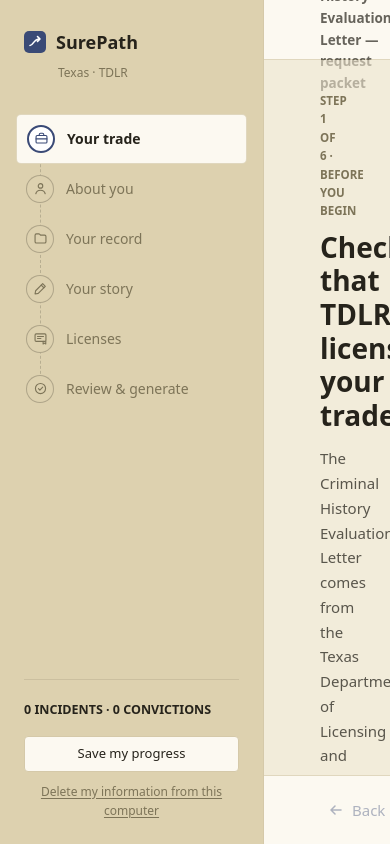
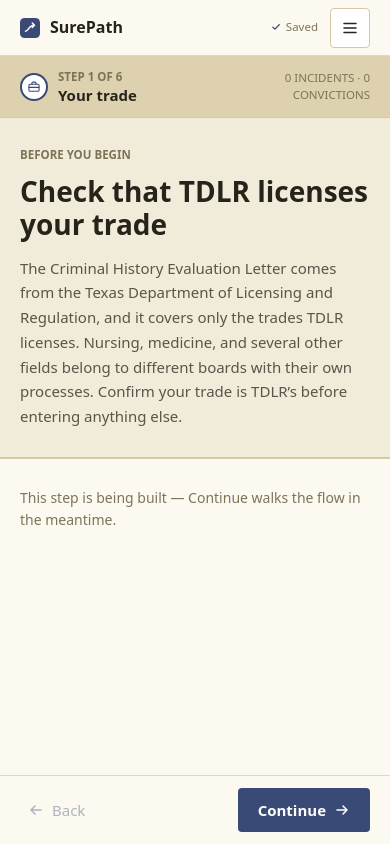
Before and after one commit to InvoluntaryRecombinator/surepath, a React (Vite) app: page /texas/apply in a window 390 px wide. Built offline with nearby package versions, Linux system fonts and the light colour scheme.

Commit message:
feat: build a complete compact application shell
Replace the fixed desktop rail below 1024px with a compact current-step header and accessible menu that preserves backward navigation, save, delete, and record counts.

```diff
--- a/src/app/AppLayout.tsx
+++ b/src/app/AppLayout.tsx
@@ -12,6 +12,7 @@ import { Button } from '../ui/Button'
 import { ArrowLeft, ArrowRight, CheckSmall } from '../ui/icons'
 import { SectionBriefing } from '../ui/SectionIntro'
 import { useAppStore } from './storeContext'
+import { MobileRail } from './MobileRail'
 import { Rail } from './Rail'
 
 export function AppLayout({ children }: { children: ReactNode }) {
@@ -30,10 +31,11 @@ export function AppLayout({ children }: { children: ReactNode }) {
       <Rail />
 
       <div className="flex min-w-0 flex-1 flex-col">
+        <MobileRail />
         {/* ── the content header bar — the pane's top edge. The rail already says where
             you are; this bar carries the one thing nothing else says: the formal name of
             the legal artifact being assembled. ─────────────────────────────────────────── */}
-        <header className="flex h-[60px] shrink-0 items-center justify-between border-b border-line/70 px-14">
+        <header className="hidden h-[60px] shrink-0 items-center justify-between border-b border-line/70 px-14 lg:flex">
           <p className="text-[13.5px] font-semibold text-ink/70">{config.processName}</p>
           <p className="flex items-center gap-2.5 text-muted">
             <span className="flex h-5 w-5 items-center justify-center rounded-full border border-line bg-field text-accent">
@@ -49,8 +51,8 @@ export function AppLayout({ children }: { children: ReactNode }) {
         {/* ── the sheet — content scrolls; the frame stays put. The briefing band rides
             at the top of the scroll: explanation above the seal, work below it. ────────── */}
         <main className="min-h-0 flex-1 overflow-y-auto">
-          <SectionBriefing section={stage} index={idx} total={config.sections.length} />
-          <div className="px-14 pb-20 pt-9">
+          <SectionBriefing section={stage} />
+          <div className="px-5 pb-16 pt-7 sm:px-8 sm:pb-20 sm:pt-9 lg:px-14">
             {state.resumed && (
               <p className="mb-8 flex max-w-[760px] items-baseline justify-between gap-4 rounded-[4px] border border-line/70 bg-ground/40 px-4 py-2.5 text-[13px] text-muted">
                 Welcome back — everything you entered is right where you left it.
@@ -70,7 +72,7 @@ export function AppLayout({ children }: { children: ReactNode }) {
 
         {/* ── the action bar — the pane's bottom edge ──────────────────────────────── */}
         <footer className="shrink-0 border-t border-line/70">
-          <div className="flex h-[68px] items-center justify-between px-14">
+          <div className="flex h-[68px] items-center justify-between px-5 sm:px-8 lg:px-14">
             <Button variant="ghost" disabled={isFirst} onClick={() => go(idx - 1)}>
               <ArrowLeft />
               Back
--- /dev/null
+++ b/src/app/MobileRail.tsx
@@ -0,0 +1,157 @@
+import * as Popover from '@radix-ui/react-popover'
+import { useNavigate } from 'react-router-dom'
+import { CheckSmall, Icon, Mark, Menu } from '../ui/icons'
+import { draftCounts } from './draft'
+import { DELETE_CONFIRM, downloadJson, formatCounter } from './railShared'
+import { eraseStoredData, useAppStore } from './storeContext'
+
+export function MobileRail() {
+  const { state, dispatch, config } = useAppStore()
+  const navigate = useNavigate()
+  const counts = draftCounts(state.draft)
+  const currentIdx = config.sections.findIndex((s) => s.id === state.sectionId)
+  const current = config.sections[currentIdx]
+
+  return (
+    <div className="shrink-0 lg:hidden">
+      <div className="flex h-14 items-center border-b border-line/70 px-5 sm:px-8">
+        <div className="flex items-center gap-2.5">
+          <Mark size={20} />
+          <span className="text-[16px] font-[750] text-ink">SurePath</span>
+        </div>
+        <p className="ml-auto mr-3 flex items-center gap-1.5 text-[11.5px] font-medium text-muted">
+          <span className="text-accent">
+            <CheckSmall size={8} />
+          </span>
+          Saved
+        </p>
+
+        <Popover.Root>
+          <Popover.Trigger asChild>
+            <button
+              type="button"
+              aria-label="Open application menu"
+              title="Application menu"
+              className="flex h-10 w-10 items-center justify-center rounded-[4px] border border-line bg-field text-ink transition-colors duration-150 hover:border-accent hover:text-accent"
+            >
+              <Menu />
+            </button>
+          </Popover.Trigger>
+          <Popover.Portal>
+            <Popover.Content
+              side="bottom"
+              align="end"
+              sideOffset={8}
+              collisionPadding={12}
+              className="z-50 w-[min(320px,calc(100vw-24px))] rounded-[6px] border border-line bg-field p-3"
+            >
+              <p className="px-2 pb-2 text-[12px] font-medium leading-[1.5] text-muted">
+                {config.processName}
+                <span className="mt-1 block text-[11.5px] font-normal">
+                  Saved on this computer. Never sent to our servers.
+                </span>
+              </p>
+              <nav aria-label="Application steps" className="border-y border-line/70 py-2">
+                {config.sections.map((section, i) => {
+                  const status = i < currentIdx ? 'done' : i === currentIdx ? 'current' : 'ahead'
+                  const clickable = i <= state.maxReachedIndex && i !== currentIdx
+
+                  return (
+                    <Popover.Close asChild key={section.id}>
+                      <button
+                        type="button"
+                        disabled={!clickable}
+                        onClick={() =>
+                          clickable && dispatch({ type: 'go', sectionId: section.id, index: i })
+                        }
+                        aria-current={status === 'current' ? 'step' : undefined}
+                        className={`flex h-11 w-full items-center gap-3 rounded-[4px] px-2 text-left ${
+                          status === 'current'
+                            ? 'bg-ground/60 text-ink'
+                            : clickable
+                              ? 'text-ink/80 hover:bg-ground/35'
+                              : 'text-muted'
+                        }`}
+                      >
+                        <span
+                          className={`flex h-6 w-6 shrink-0 items-center justify-center rounded-full border ${
+                            status === 'done'
+                              ? 'border-accent bg-accent text-field'
+                              : status === 'current'
+                                ? 'border-2 border-accent bg-field text-accent'
+                                : 'border-ink/20 text-muted'
+                          }`}
+                        >
+                          {status === 'done' ? (
+                            <CheckSmall size={8} />
+                          ) : (
+                            <Icon name={section.icon} size={13} />
+                          )}
+                        </span>
+                        <span
+                          className={`text-[14px] ${status === 'current' ? 'font-semibold' : 'font-medium'}`}
+                        >
+                          {section.label}
+                        </span>
+                        <span className="ml-auto text-[11.5px] text-muted">
+                          {String(i + 1).padStart(2, '0')}
+                        </span>
+                      </button>
+                    </Popover.Close>
+                  )
+                })}
+              </nav>
+
+              <div className="px-2 pb-1 pt-3">
+                <p className="mb-3 text-[12px] font-semibold uppercase text-ink">
+                  {formatCounter(counts)}
+                </p>
+                <button
+                  type="button"
+                  onClick={() =>
+                    downloadJson(`surepath-progress-${config.code.toLowerCase()}.json`, state.draft)
+                  }
+                  className="h-10 w-full rounded-[4px] border border-line bg-field text-[13px] font-medium text-ink transition-colors duration-150 hover:border-accent hover:text-accent"
+                >
+                  Save my progress
+                </button>
+                <button
+                  type="button"
+                  onClick={() => {
+                    if (window.confirm(DELETE_CONFIRM)) {
+                      eraseStoredData(config)
+                      dispatch({ type: 'delete-everything' })
+                      navigate(config.routeBase)
+                    }
+                  }}
+                  className="mt-3 w-full text-[12px] font-medium text-muted underline underline-offset-2 transition-colors duration-150 hover:text-ink"
+                >
+                  Delete my information from this computer
+                </button>
+              </div>
+            </Popover.Content>
+          </Popover.Portal>
+        </Popover.Root>
+      </div>
+
+      <div className="flex items-center justify-between border-b border-line bg-rail px-5 py-3 sm:px-8">
+        <div className="flex min-w-0 items-center gap-2.5">
+          <span className="flex h-7 w-7 shrink-0 items-center justify-center rounded-full border-2 border-accent bg-field text-accent">
+            <Icon name={current.icon} size={14} />
+          </span>
+          <div className="min-w-0">
+            <p className="text-[11.5px] font-semibold uppercase text-muted">
+              Step {currentIdx + 1} of {config.sections.length}
+            </p>
+            <p className="truncate text-[15px] font-semibold leading-tight text-ink">
+              {current.label}
+            </p>
+          </div>
+        </div>
+        <p className="ml-4 max-w-[150px] shrink-0 text-right text-[11.5px] font-medium uppercase leading-[1.45] text-muted">
+          {formatCounter(counts)}
+        </p>
+      </div>
+    </div>
+  )
+}
--- a/src/app/Rail.tsx
+++ b/src/app/Rail.tsx
@@ -10,26 +10,9 @@
  */
 import { useNavigate } from 'react-router-dom'
 import { draftCounts } from './draft'
+import { DELETE_CONFIRM, downloadJson, formatCounter } from './railShared'
 import { eraseStoredData, useAppStore } from './storeContext'
 import { CheckSmall, Icon, Mark } from '../ui/icons'
-
-function downloadJson(filename: string, data: unknown) {
-  const url = URL.createObjectURL(
-    new Blob([JSON.stringify(data, null, 2)], { type: 'application/json' }),
-  )
-  const a = document.createElement('a')
-  a.href = url
-  a.download = filename
-  a.click()
-  URL.revokeObjectURL(url)
-}
-
-const DELETE_CONFIRM =
-  'We never store your information on our servers — it stays on this computer while ' +
-  'you work.\n\nThis will remove everything you have entered from this computer, so ' +
-  'nothing is left behind.\n\nIf you want to pick up where you left off later, download ' +
-  'your progress file first (Cancel, then "Save my progress").\n\nDelete everything from ' +
-  'this computer?'
 
 const ROW_H = 50 // px — one nav row. The connector geometry derives from this.
 
@@ -40,20 +23,10 @@ export function Rail() {
   const currentIdx = config.sections.findIndex((s) => s.id === state.sectionId)
   const n = config.sections.length
 
-  const recordsLabel =
-    counts.records === 1
-      ? counts.deferrals === 1
-        ? 'deferred adjudication'
-        : 'conviction'
-      : counts.deferrals > 0
-        ? 'convictions & deferrals'
-        : 'convictions'
-  const counterText =
-    `${counts.incidents} ${counts.incidents === 1 ? 'incident' : 'incidents'} · ` +
-    `${counts.records} ${recordsLabel}`
+  const counterText = formatCounter(counts)
 
   return (
-    <aside className="flex w-[264px] shrink-0 flex-col overflow-y-auto border-r border-line bg-rail">
+    <aside className="hidden w-[264px] shrink-0 flex-col overflow-y-auto border-r border-line bg-rail lg:flex">
       {/* ── identity ── */}
       <div className="px-6 pb-1 pt-7">
         <div className="flex items-center gap-2.5">
--- /dev/null
+++ b/src/app/railShared.ts
@@ -0,0 +1,35 @@
+import { draftCounts } from './draft'
+
+export function downloadJson(filename: string, data: unknown) {
+  const url = URL.createObjectURL(
+    new Blob([JSON.stringify(data, null, 2)], { type: 'application/json' }),
+  )
+  const a = document.createElement('a')
+  a.href = url
+  a.download = filename
+  a.click()
+  URL.revokeObjectURL(url)
+}
+
+export const DELETE_CONFIRM =
+  'We never store your information on our servers — it stays on this computer while ' +
+  'you work.\n\nThis will remove everything you have entered from this computer, so ' +
+  'nothing is left behind.\n\nIf you want to pick up where you left off later, download ' +
+  'your progress file first (Cancel, then "Save my progress").\n\nDelete everything from ' +
+  'this computer?'
+
+export function formatCounter(counts: ReturnType<typeof draftCounts>) {
+  const recordsLabel =
+    counts.records === 1
+      ? counts.deferrals === 1
+        ? 'deferred adjudication'
+        : 'conviction'
+      : counts.deferrals > 0
+        ? 'convictions & deferrals'
+        : 'convictions'
+
+  return (
+    `${counts.incidents} ${counts.incidents === 1 ? 'incident' : 'incidents'} · ` +
+    `${counts.records} ${recordsLabel}`
+  )
+}
--- a/src/ui/SectionIntro.tsx
+++ b/src/ui/SectionIntro.tsx
@@ -10,19 +10,15 @@ import type { SectionDef } from '../state-config/types'
 
 export function SectionBriefing({
   section,
-  index,
-  total,
 }: {
   section: SectionDef
-  index: number
-  total: number
 }) {
   const { intro } = section
   return (
-    <div className="border-b-2 border-line bg-ground/60 px-14 pb-8 pt-8">
+    <div className="border-b-2 border-line bg-ground/60 px-5 pb-7 pt-7 sm:px-8 sm:pb-8 sm:pt-8 lg:px-14">
       <div className="max-w-[760px]">
         <p className="text-[11.5px] font-semibold uppercase text-muted">
-          Step {index + 1} of {total} · {intro.eyebrow}
+          {intro.eyebrow}
         </p>
         <h1 className="mt-2.5 text-[28px] font-bold leading-[1.2] text-ink">
           {intro.title}
--- a/src/ui/icons.tsx
+++ b/src/ui/icons.tsx
@@ -129,3 +129,18 @@ export const ArrowRight = ({ size = 16 }: { size?: number }) => (
     <path d="M3 8h10M9 4l4 4-4 4" />
   </svg>
 )
+
+export const Menu = ({ size = 18 }: { size?: number }) => (
+  <svg
+    width={size}
+    height={size}
+    viewBox="0 0 18 18"
+    fill="none"
+    stroke="currentColor"
+    strokeWidth="1.5"
+    strokeLinecap="round"
+    aria-hidden="true"
+  >
+    <path d="M3 4.5h12M3 9h12M3 13.5h12" />
+  </svg>
+)
```
